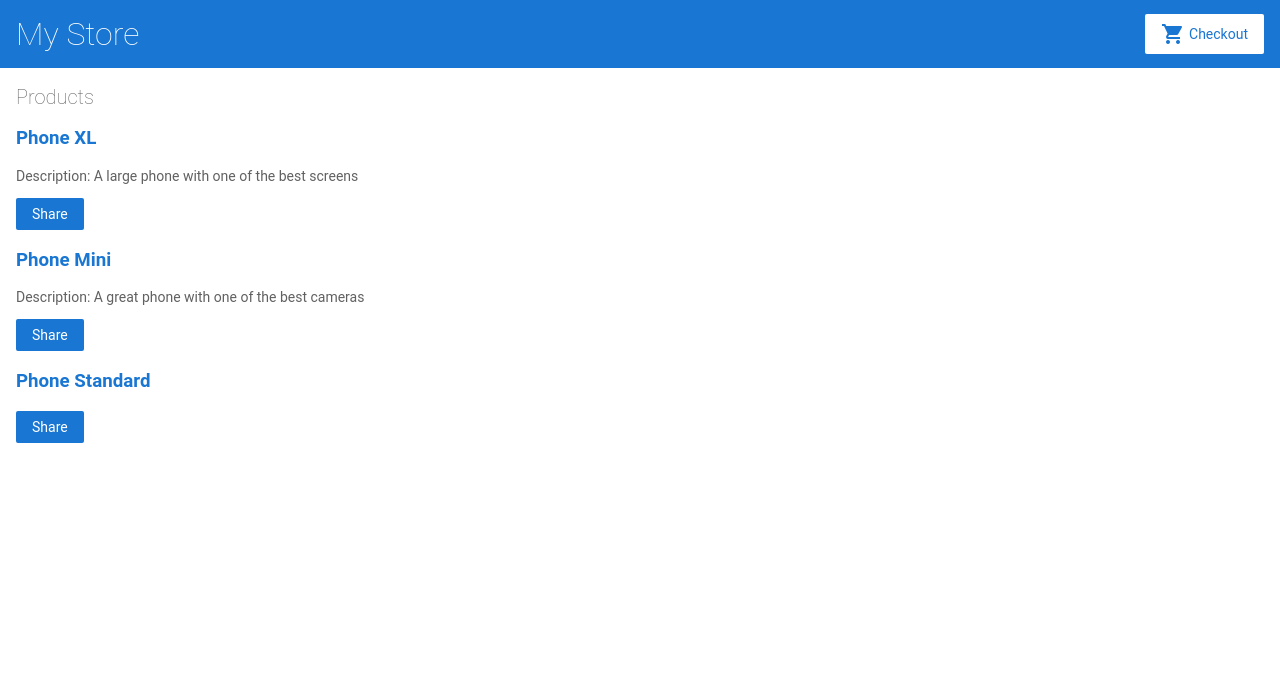
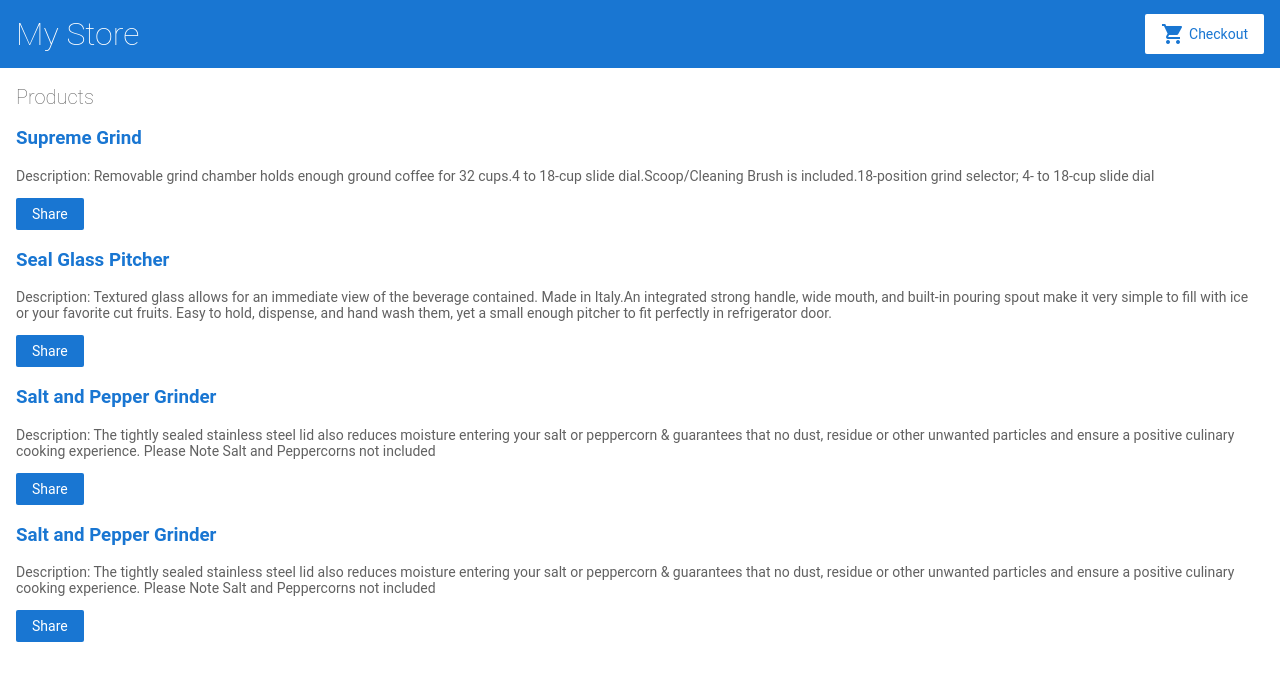
Before and after one commit to Arujanm001/angular-kekrql, an Angular app: page / in a window 1280 px wide. Shown: the top 680 px of the page. Built offline with nearby package versions, Linux system fonts and the light colour scheme.

Commit message:
1 file modified

```diff
--- a/src/app/products.ts
+++ b/src/app/products.ts
@@ -1,24 +1,33 @@
 export const products = [
   {
     id: 1,
-    name: 'Phone XL',
-    price: 799,
-    description: 'A large phone with one of the best screens'
+    name: "Supreme Grind",
+    price: 59.95,
+    description:
+      "Removable grind chamber holds enough ground coffee for 32 cups.4 to 18-cup slide dial.Scoop/Cleaning Brush is included.18-position grind selector; 4- to 18-cup slide dial"
   },
   {
     id: 2,
-    name: 'Phone Mini',
-    price: 699,
-    description: 'A great phone with one of the best cameras'
+    name: "Seal Glass Pitcher",
+    price: 16.99,
+    description:
+      "Textured glass allows for an immediate view of the beverage contained. Made in Italy.An integrated strong handle, wide mouth, and built-in pouring spout make it very simple to fill with ice or your favorite cut fruits. Easy to hold, dispense, and hand wash them, yet a small enough pitcher to fit perfectly in refrigerator door."
   },
   {
     id: 3,
-    name: 'Phone Standard',
-    price: 299,
-    description: ''
+    name: "Salt and Pepper Grinder ",
+    price: 19.99,
+    description:
+      "The tightly sealed stainless steel lid also reduces moisture entering your salt or peppercorn & guarantees that no dust, residue or other unwanted particles and ensure a positive culinary cooking experience. Please Note Salt and Peppercorns not included"
+  },
+  {
+    id: 4,
+    name: "Salt and Pepper Grinder ",
+    price: 19.99,
+    description:
+      "The tightly sealed stainless steel lid also reduces moisture entering your salt or peppercorn & guarantees that no dust, residue or other unwanted particles and ensure a positive culinary cooking experience. Please Note Salt and Peppercorns not included"
   }
 ];
-
 
 /*
 Copyright Google LLC. All Rights Reserved.
```
